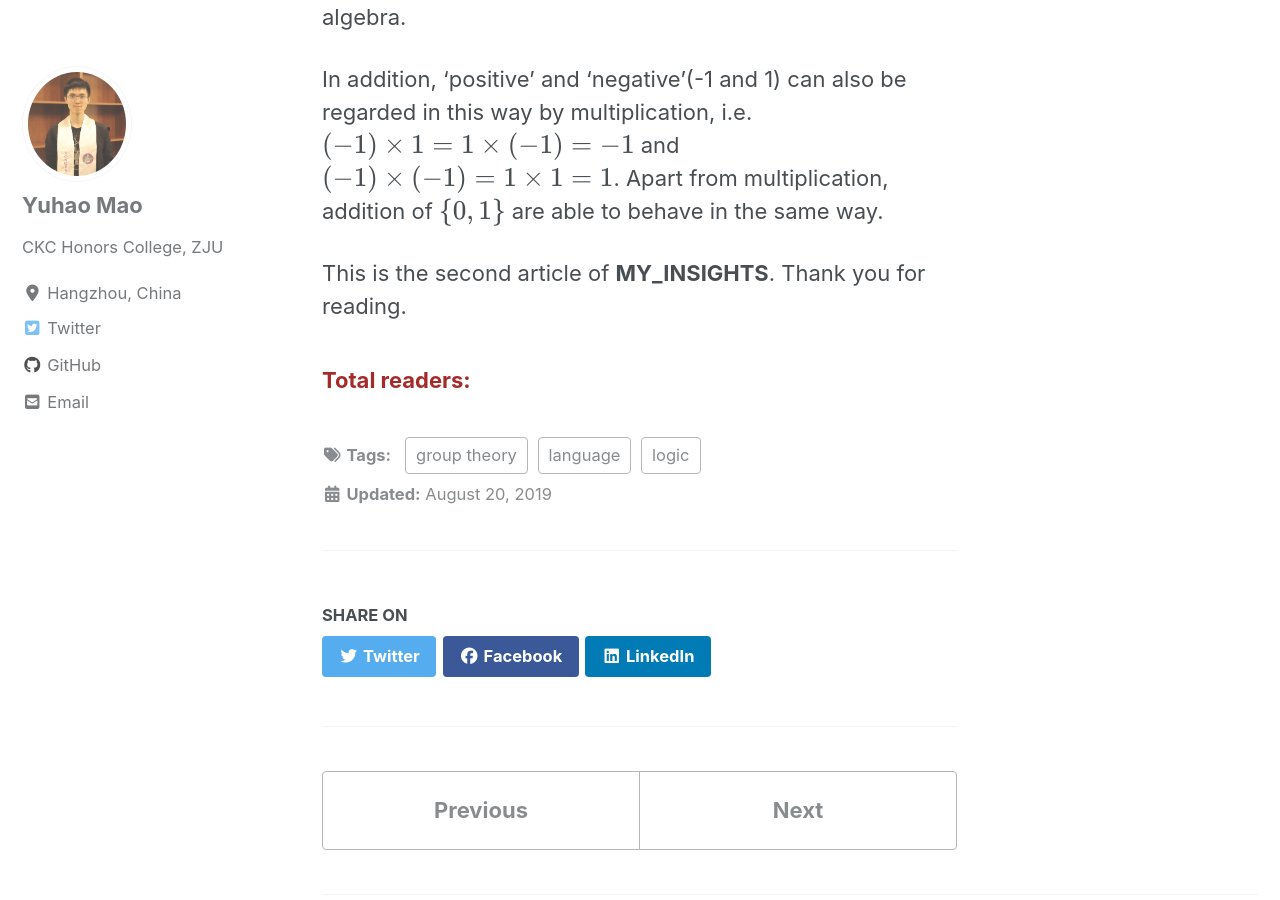
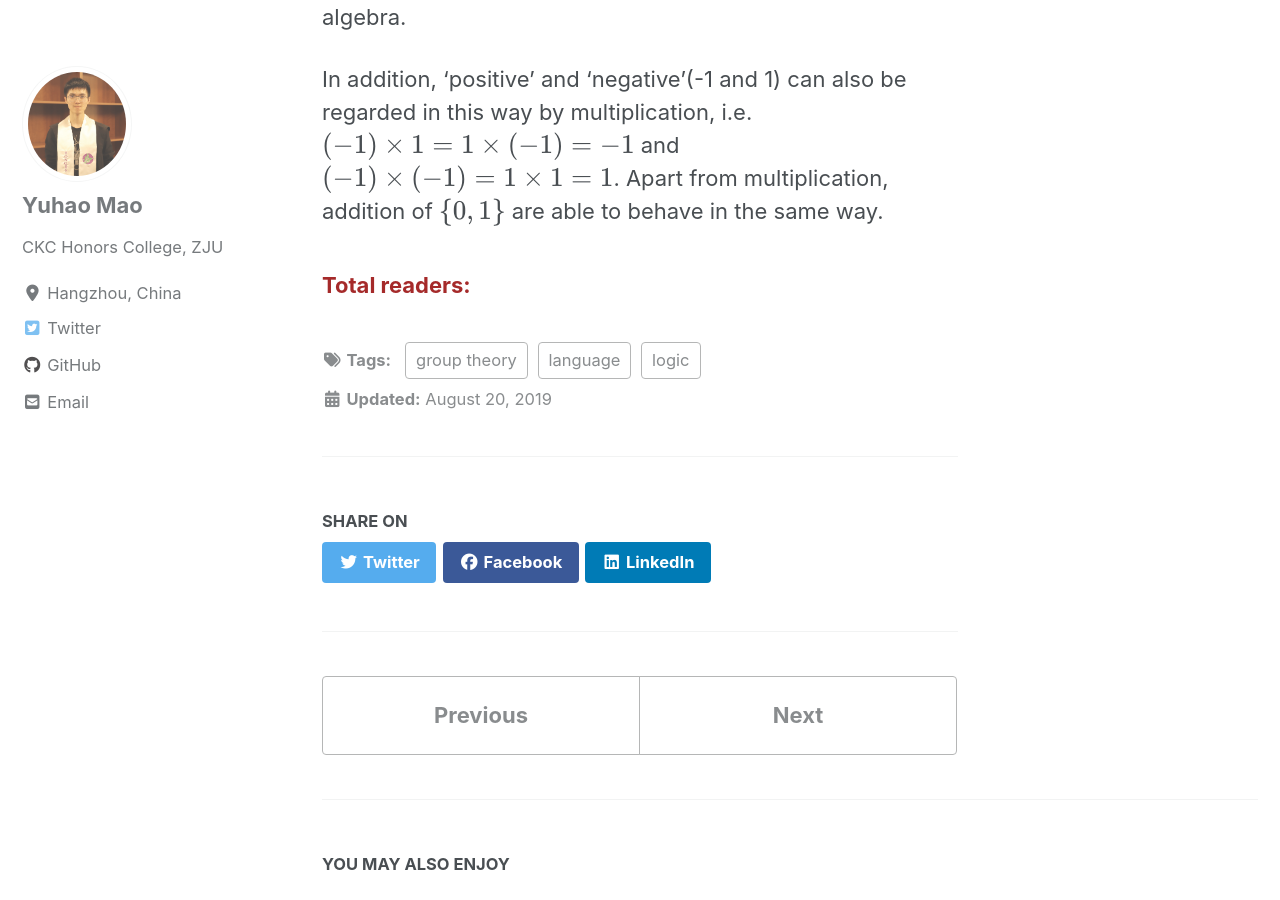
Before and after one commit to AlgebraLoveme/AlgebraLoveme.github.io, a Jekyll site: the page built from _posts/2019-08-20-Some_thoughts_about_Yes_and_No.md, in a window 1280 px wide and 900 px high, scrolled down 2058 px. Built offline with Jekyll 4.4.1, drawn with Linux system fonts in a browser that asks for light colours; cached includes are drawn as plain includes; nearby versions of some CDN libraries; formulas are drawn with MathJax 3; comment, search, counter and statistics services are not loaded.

Commit message:
Update 2019-08-20-Some_thoughts_about_Yes_and_No.md

```diff
--- a/_posts/2019-08-20-Some_thoughts_about_Yes_and_No.md
+++ b/_posts/2019-08-20-Some_thoughts_about_Yes_and_No.md
@@ -30,7 +30,6 @@ The first equation exactly stands for the commutative law! Suppose $$S = \{a,b\}
 
 In addition, 'positive' and 'negative'(-1 and 1) can also be regarded in this way by multiplication, i.e. $$(-1)\times 1=1 \times (-1)=-1$$ and $$(-1)\times (-1)=1\times 1=1$$. Apart from multiplication, addition of $$\{0,1\}$$ are able to behave in the same way.
 
-This is the second article of **MY_INSIGHTS**. Thank you for reading.
 
 <script async src="//busuanzi.ibruce.info/busuanzi/2.3/busuanzi.pure.mini.js">
 </script>
```
